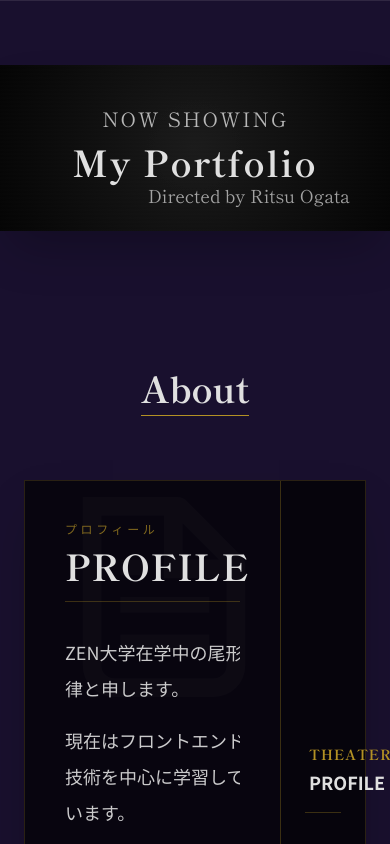
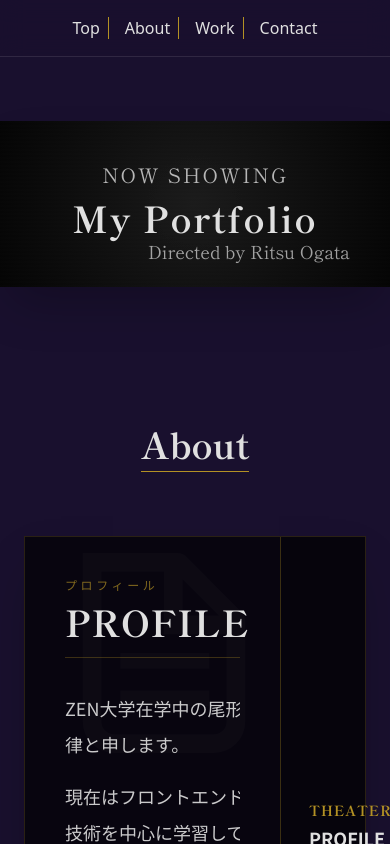
Before and after one commit to riteli/my-portfolio, a Next.js app: page / in a window 390 px wide. Shown: the top 844 px of the page. Built offline with nearby package versions, Linux system fonts and the light colour scheme.

Commit message:
feat: ヘッダーナビゲーションのレスポンシブ対応

```diff
--- a/src/components/layout/Header.tsx
+++ b/src/components/layout/Header.tsx
@@ -6,13 +6,13 @@ import { scrollToSection } from "@/utils/scroll";
 export default function Header() {
   return (
     <header className="sticky top-0 left-0 z-50 w-full px-6 backdrop-blur-md bg-background/80 border-b border-border-white-10">
-      <nav aria-label="メインナビゲーション" className="hidden md:block">
-        <ul className="flex justify-end gap-8 py-4">
+      <nav aria-label="メインナビゲーション">
+        <ul className="flex justify-center md:justify-end gap-4 md:gap-8 py-4">
           <li>
             <Link
               href="/"
               onClick={(e) => scrollToSection(e, "/")}
-              className="text-xl hover:text-text-main transition-colors border-r border-accent pr-4"
+              className="md:text-xl hover:text-text-main transition-colors border-r border-accent pr-2 md:pr-4"
             >
               Top
             </Link>
@@ -21,7 +21,7 @@ export default function Header() {
             <Link
               href="#about"
               onClick={(e) => scrollToSection(e, "#about")}
-              className="text-xl hover:text-text-main transition-colors border-r border-accent pr-4"
+              className="md:text-xl hover:text-text-main transition-colors border-r border-accent pr-2 md:pr-4"
             >
               About
             </Link>
@@ -30,7 +30,7 @@ export default function Header() {
             <Link
               href="#works"
               onClick={(e) => scrollToSection(e, "#works")}
-              className="text-xl hover:text-text-main transition-colors border-r border-accent pr-4"
+              className="md:text-xl hover:text-text-main transition-colors border-r border-accent pr-2 md:pr-4"
             >
               Work
             </Link>
@@ -39,7 +39,7 @@ export default function Header() {
             <Link
               href="#contact"
               onClick={(e) => scrollToSection(e, "#contact")}
-              className="text-xl hover:text-text-main transition-colors"
+              className="md:text-xl hover:text-text-main transition-colors"
             >
               Contact
             </Link>
```
